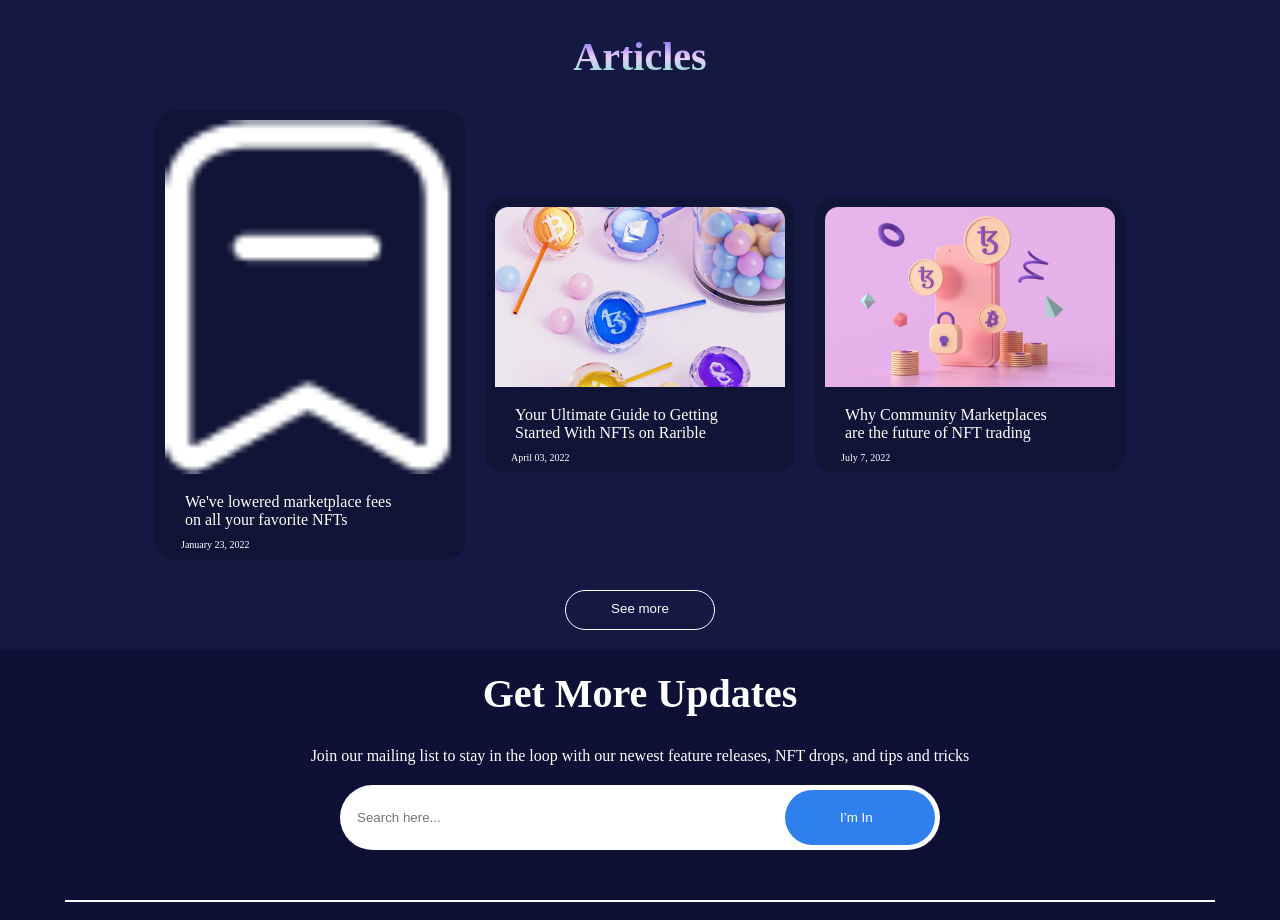
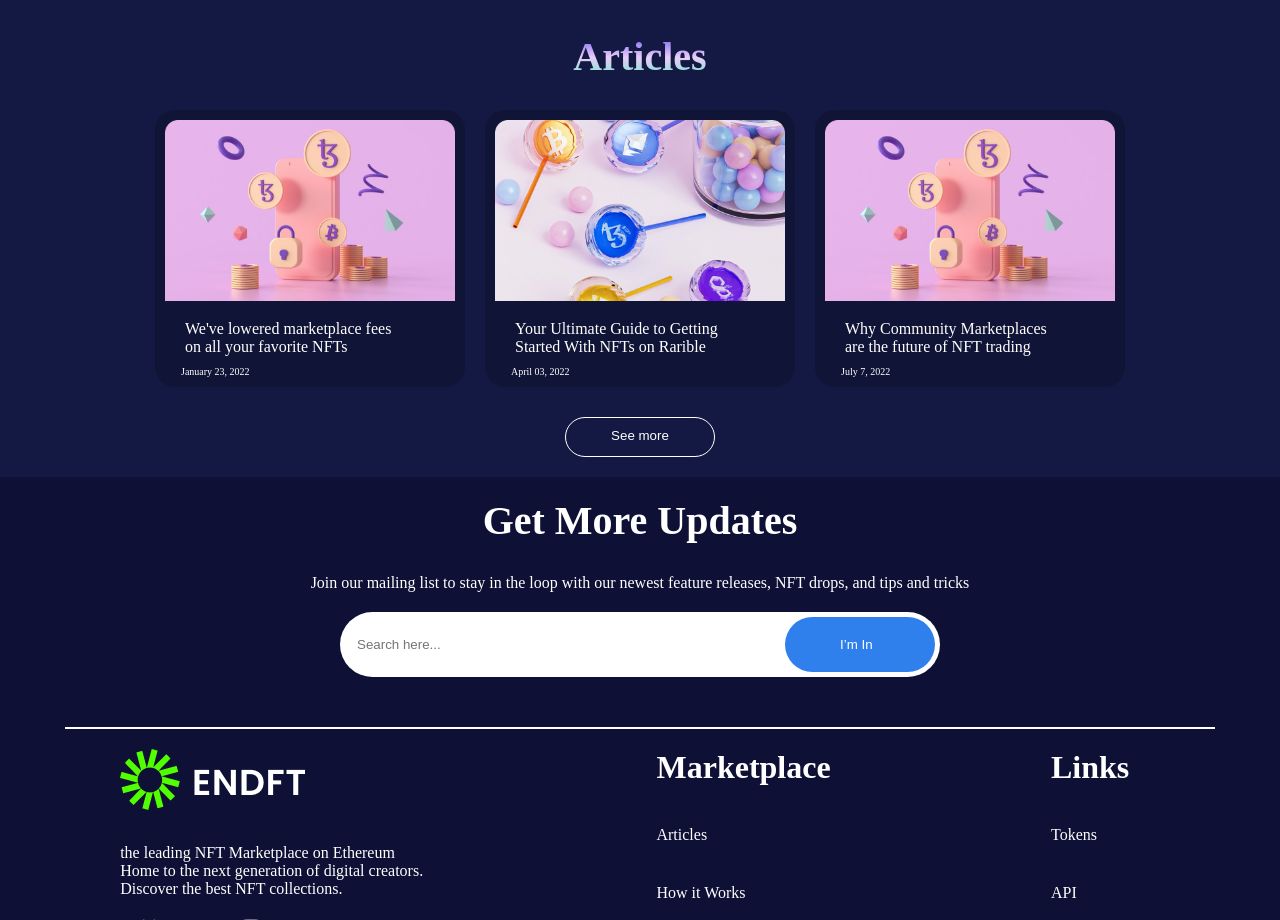
Before and after one commit to Rehan-sarwar/NFT, a plain HTML site: page index.html in a window 1280 px wide. Shown: the part 4080-5000 px from the top of the page. Drawn offline with Linux system fonts and the light colour scheme.

Commit message:
img added

```diff
--- a/index.html
+++ b/index.html
@@ -447,7 +447,7 @@
     </div>
     <div class="Articles-div">
       <div class="bg-img3">
-        <img class="Articles-img" src="/img/Bookmark.png" alt="">
+        <img class="Articles-img" src="/img/Rectangle 20.png" alt="">
         <p class="Articles-p">We've lowered marketplace fees on all your favorite NFTs</p>
         <p class="Articles-p2">January 23, 2022</p>
       </div>
```
